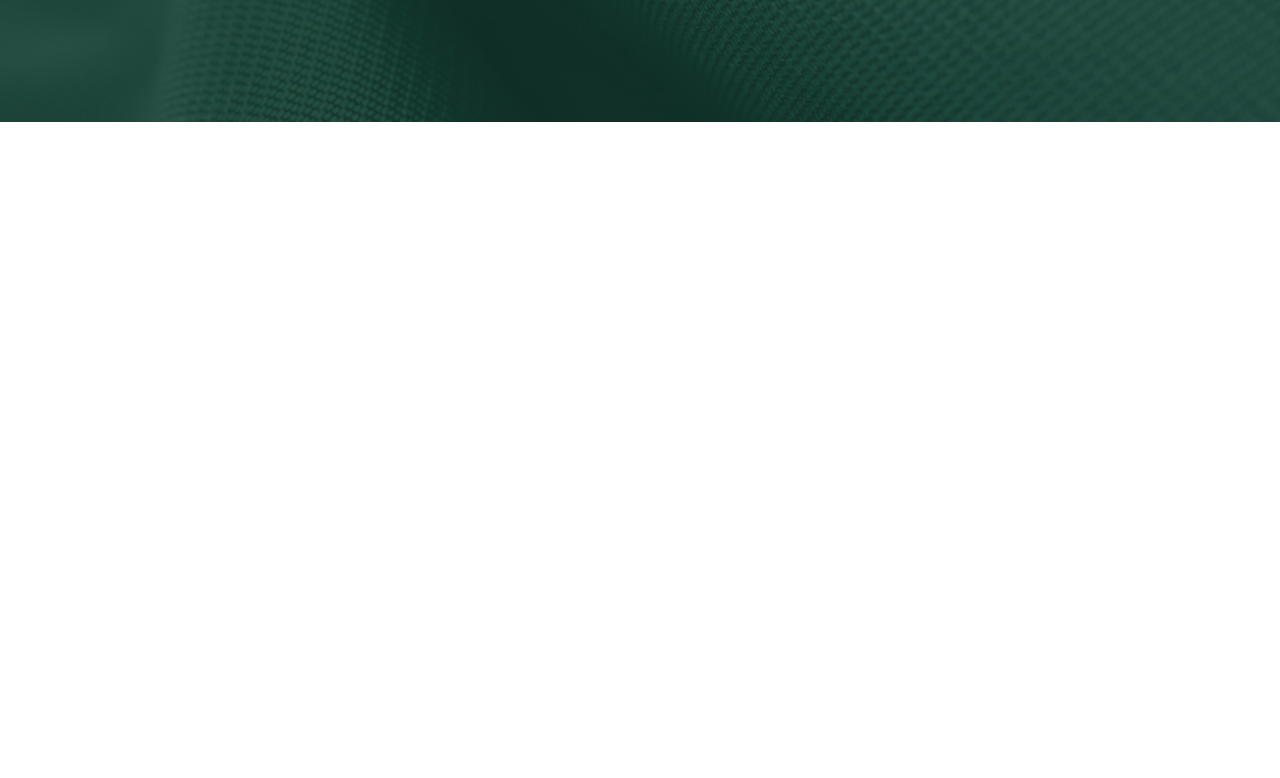
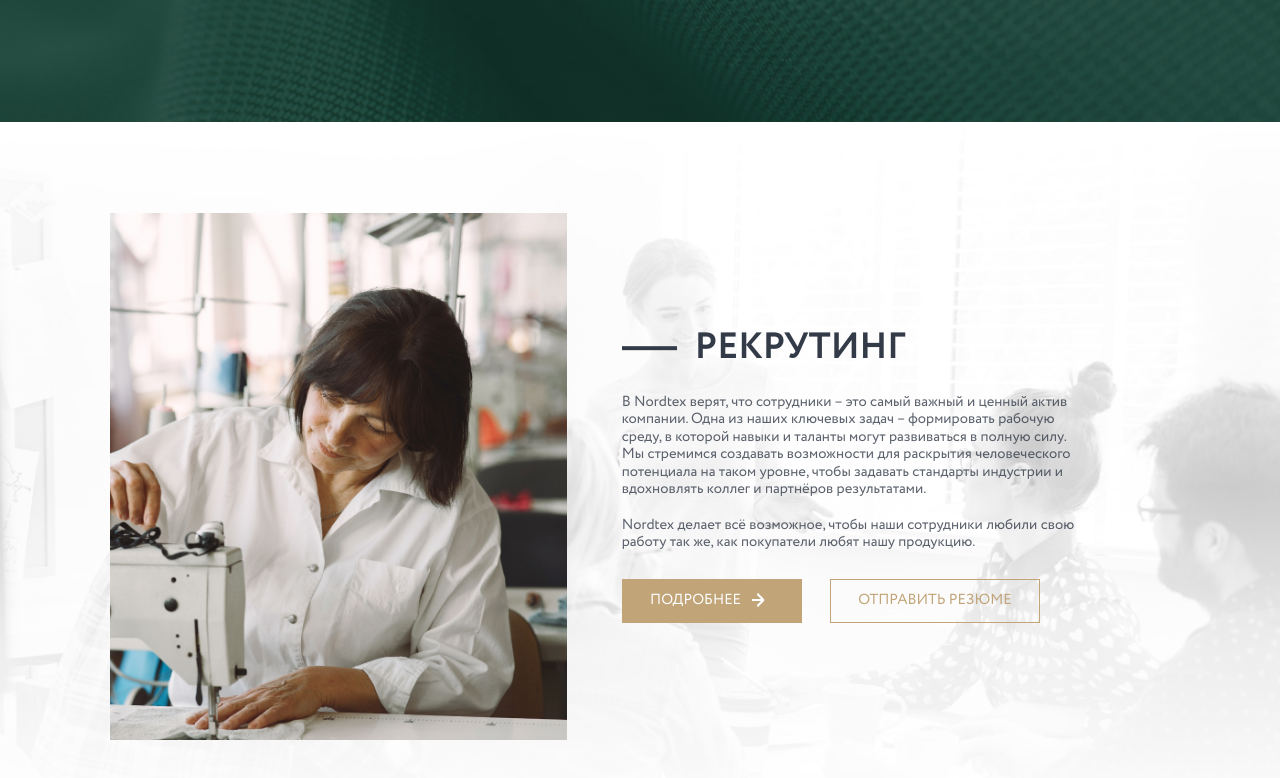
Before and after one commit to DevMinrat/nordtex, a website: page src/index.html in a window 1280 px wide. Shown: the part 2326-3104 px from the top of the page. Before the commit the page ends 2630 px from the top, so only its background shows below. Drawn offline with nearby package versions, Linux system fonts and the light colour scheme; files that its build step writes are made by us from their sources.

Commit message:
added main-recruiting section

```diff
--- a/src/assets/scss/blocks/footer.scss
+++ b/src/assets/scss/blocks/footer.scss
@@ -1,2 +1,3 @@
 .footer {
+
 }
--- /dev/null
+++ b/src/assets/scss/blocks/main-recruiting.scss
@@ -0,0 +1,32 @@
+.main-recruiting {
+  background: url(../images/rectuiting/recruiting-bg.png) no-repeat;
+  background-size: cover;
+}
+
+.main-recruiting__inner {
+  display: flex;
+  align-items: center;
+}
+
+.main-recruiting__img {
+  width: 100%;
+  max-width: 50rem;
+
+  margin-right: 6rem;
+}
+
+.main-recruiting__content {
+  width: 100%;
+  max-width: 50rem;
+}
+
+.main-recruiting__descr {
+  color: rgba(51, 59, 72, 0.8);
+  margin-bottom: 3rem;
+}
+
+.main-recruiting__links {
+  display: flex;
+  align-items: center;
+  gap: 3rem;
+}
--- a/src/assets/scss/style.scss
+++ b/src/assets/scss/style.scss
@@ -87,6 +87,7 @@ svg {
 @import "blocks/intro.scss";
 @import "blocks/main-news.scss";
 @import "blocks/main-brands.scss";
+@import "blocks/main-recruiting.scss";
 
 @import "blocks/footer";
 
--- a/src/index.html
+++ b/src/index.html
@@ -168,7 +168,32 @@ title: Главная страница
 <section class="main-recruiting section">
     <div class="container">
         <div class="main-recruiting__inner">
-
+            <img class="main-recruiting__img" src="assets/images/rectuiting/recruiting-img.jpg" alt="">
+            <div class="main-recruiting__content">
+                <h2 class="section-title">Рекрутинг</h2>
+                <div class="main-recruiting__descr">
+                    <p>В Nordtex верят, что сотрудники – это самый важный и ценный актив компании. Одна из наших
+                        ключевых задач – формировать рабочую среду, в которой навыки и таланты могут развиваться в
+                        полную силу. Мы стремимся создавать возможности для раскрытия человеческого потенциала на таком
+                        уровне, чтобы задавать стандарты индустрии и вдохновлять коллег и партнёров результатами.
+                    </p>
+                    <br>
+                    <p>Nordtex делает всё возможное, чтобы наши сотрудники любили свою работу так же, как покупатели
+                        любят нашу продукцию.
+                    </p>
+                </div>
+                <div class="main-recruiting__links">
+                    <a href="#" class="filled-btn">
+                        Подробнее
+                        <div class="arrow-icon">
+                            <span></span>
+                        </div>
+                    </a>
+                    <a href="#" class="hollow-btn">
+                        Отправить резюме
+                    </a>
+                </div>
+            </div>
         </div>
     </div>
 </section>
```
Also changed, not shown: src/assets/images/rectuiting/recruiting-bg.png (added), src/assets/images/rectuiting/recruiting-img.jpg (added).
